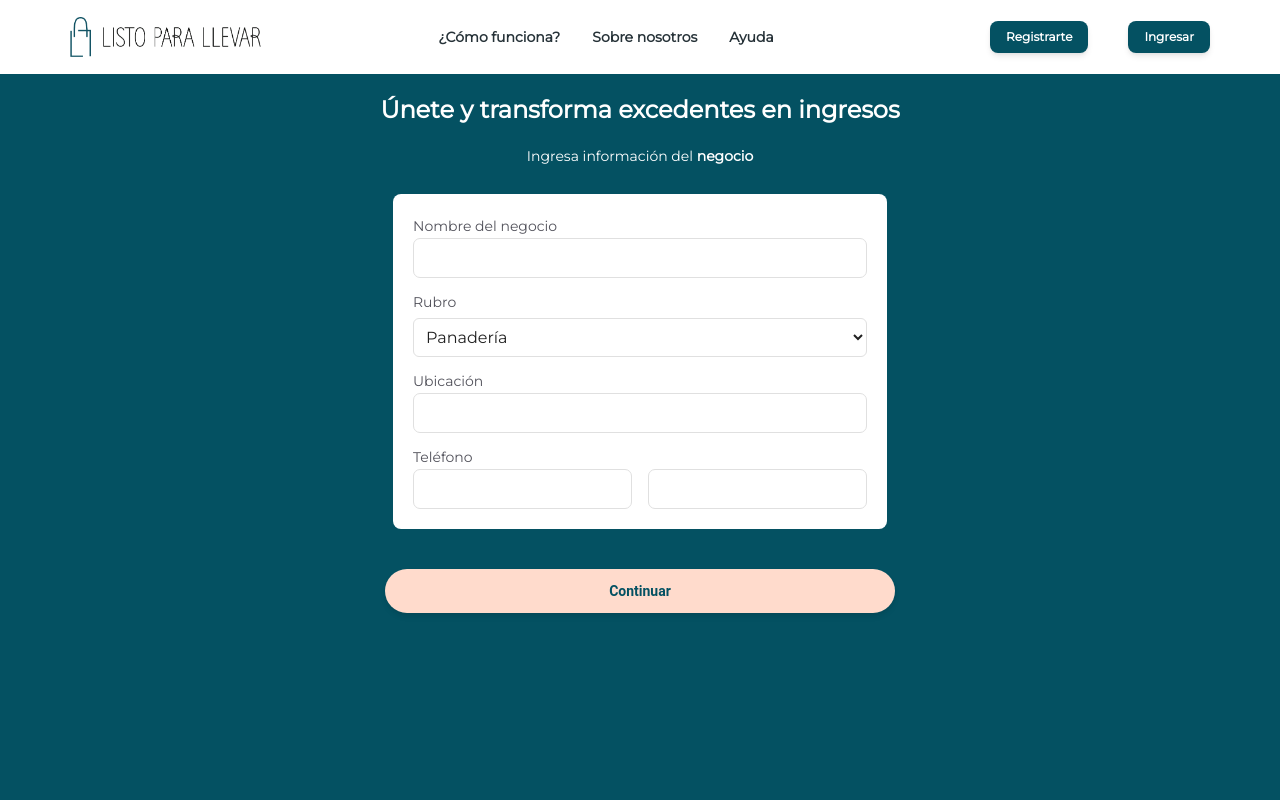
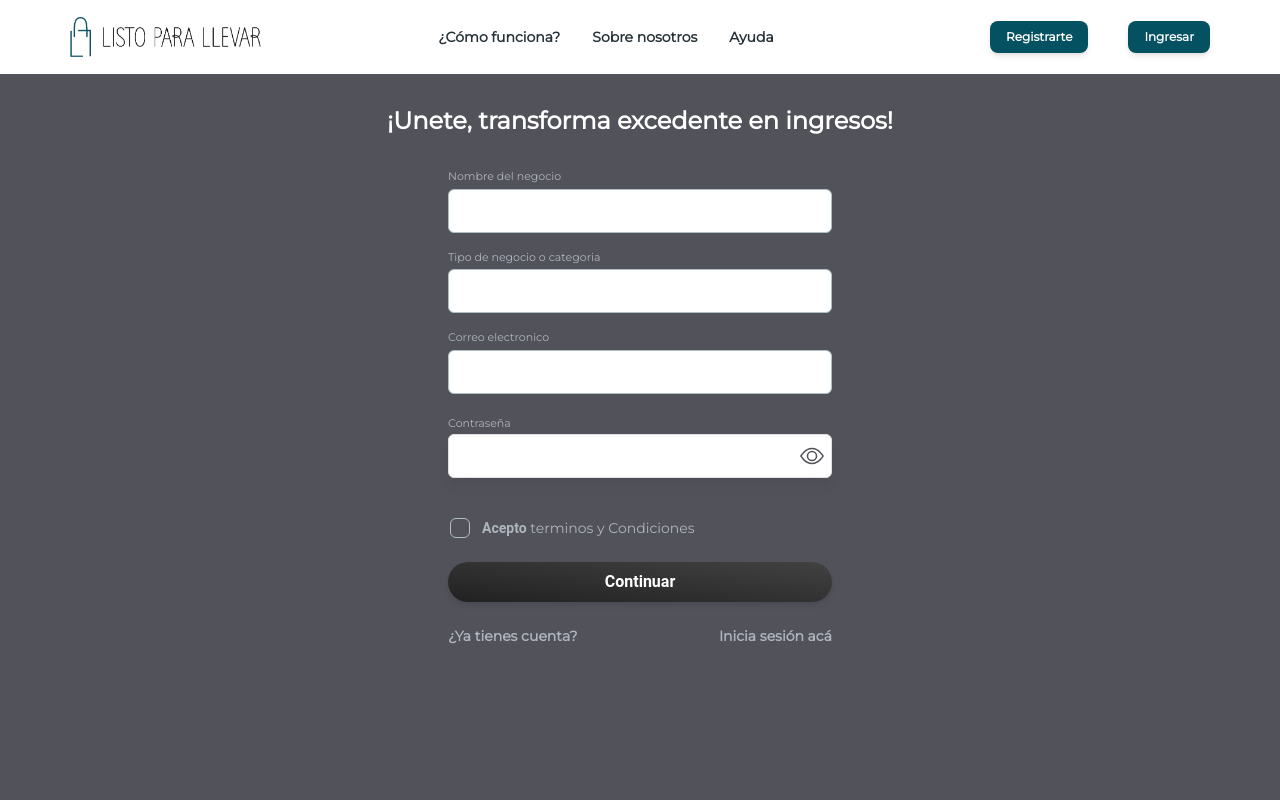
Before and after one commit to No-Country/s10-10-m-php-react-amazon, a React (Vite) app in the folder front/: page /auth/shop/signup in a window 1280 px wide. Shown: the top 800 px of the page. Built offline with nearby package versions, Linux system fonts and the light colour scheme.

Commit message:
Revert "formShop, formUser modified"

```diff
--- a/front/src/views/auth/authShop/signUpShop/formShop/index.jsx
+++ b/front/src/views/auth/authShop/signUpShop/formShop/index.jsx
@@ -1,15 +1,12 @@
-import { useForm } from "react-hook-form";
-import { Input, Button } from "@material-tailwind/react";
-import { useState } from "react";
+import { useForm } from 'react-hook-form'
+import { Input, Button, Typography, Checkbox } from "@material-tailwind/react";
+import React, { useState } from 'react'
 import { Link } from "wouter";
-import { validatePassword } from "../../../../../utils/validatePassword";
+import { BsEye, BsEyeSlash } from "react-icons/bs";
+import { validatePassword } from '../../../../../utils/validatePassword';
 
 const FormShop = ({ setData, data }) => {
-  const {
-    register,
-    handleSubmit,
-    formState: { errors },
-  } = useForm();
+    const { register, handleSubmit, formState: { errors }, } = useForm()
 
     const [error, setError] = useState("");
     const [isVisible, setIsVisible] = useState(true);
@@ -33,136 +30,141 @@ const FormShop = ({ setData, data }) => {
         setIsVisible(!isVisible);
     };
 
+
     return (
-    <div className="flex flex-col items-center bg-colorPrimary min-h-screen">
-      <h1 className="text-2xl font-bold p-3 text-white m-2">
-        Únete y transforma excedentes en ingresos
-      </h1>
-      <p className="text-white text-sm mb-5">
-        Ingresa información del <b>negocio</b>
-      </p>
-      <form onSubmit={handleSubmit(submit)}>
-        <div className="flex flex-col gap-3 bg-white p-5 m-2 rounded-lg">
-          <div className="relative">
+        <div className="flex flex-col items-center bg-mainColor h-screen">
+            <div className="text-sizeTitle text-colorNeutral3 font-weightTitle leading-tight mt-8 text-center">
+                <p> ¡Unete, transforma excedente en ingresos!</p>
+            </div>
+
+            <form
+                onSubmit={handleSubmit(submit)}
+                className="mt-8 mb-2 w-80 max-w-screen-lg sm:w-96"
+            >
+                <div className="mb-4 flex flex-col gap-4">
                     <label
                         htmlFor="shopname"
-              className="text-left text-mainColor text-sm"
+                        className="text-left custom-label -mb-3 "
+                        style={{ fontSize: "11px" }}
                     >
                         Nombre del negocio
                     </label>
                     <Input
+                        size="lg"
                         {...register("shopname", { required: true })}
                         id="shopname"
-              className={`!border !border-gray-300 bg-white text-gray-900  ${
-                errors.shopname ? "border-red-500" : ""
-              }`}
-              labelProps={{
-                className: "hidden",
-              }}
+                        className={`bg-white ${errors.shopname ? "border-red-500" : ""}`}
+                        placeholder="Nombre del negocio"
                     />
                     {errors.shopname && (
                         <p className="text-red-500">Campo obligatorio</p>
                     )}
-          </div>
+                    <label
+                        htmlFor="fullname"
+                        className="text-left custom-label -mb-3 "
+                        style={{ fontSize: "11px" }}
+                    >
+                        Tipo de negocio o categoria
+                    </label>
+                    <Input
+                        size="lg"
+                        {...register("type", { required: true })}
+                        id="type"
+                        className={`bg-white ${errors.type ? "border-red-500" : ""}`}
+                        placeholder="Tipo de negocio o categoria"
+                    />
+                    {errors.type && (
+                        <p className="text-red-500">Campo obligatorio</p>
+                    )}
+
+                    <label
+                        htmlFor="email"
+                        className="text-left custom-label -mb-3 "
+                        style={{ fontSize: "11px" }}
+                    >
+                        Correo electronico
+                    </label>
+                    <Input
+                        size="lg"
+                        {...register("email", { required: true })}
+                        id="email"
+                        className={`bg-white ${errors.email ? "border-red-500" : ""}`}
+                        placeholder="Correo electronico"
+                    />
+                    {errors.email && (
+                        <p className="text-red-500">Campo obligatorio</p>
+                    )}
+
+
 
                     <div className="relative">
                         <label
-              htmlFor="businessLine"
-              className="text-left text-mainColor text-sm"
+                            htmlFor="password"
+                            className="text-left custom-label -mb-3"
+                            style={{ fontSize: "11px" }}
                         >
-              Rubro
+                            Contraseña
                         </label>
-            <select
-              {...register("businessLine", { required: true })}
-              id="businessLine"
-              className={`block w-full mt-1 p-2 border border-gray-300 bg-white text-gray-900 rounded-md ${
-                errors.businessLine ? "border-red-500" : ""
-              }`}
+                        <Input
+                            size="lg"
+                            {...register("password", { required: true })}
+                            type={isVisible ? "password" : "text"}
+                            id="password"
+                            placeholder="Contraseña"
+                            className="!border !border-gray-300 bg-white text-gray-900 shadow-lg shadow-gray-900/5 ring-4 ring-transparent placeholder:custom-placeholder focus:!border-gray-900 focus:!border-t-gray-900 focus:ring-gray-900/10"
+                            labelProps={{
+                                className: "hidden",
+                            }}
+                            containerProps={{ className: "min-w-[100px]" }}
+                        />
+
+                        <button
+                            className="absolute right-2 top-1/2 text-2xl text-mainColor"
+                            type="button"
+                            onClick={handleChangeVisible}
                         >
-              <option value="Elige una opción" disabled>
-                Elige una opción
-              </option>
-              <option value="Panadería">Panadería</option>
-              <option value="Supermercado">Supermercado</option>
-              <option value="Verdulería">Verdulería</option>
-            </select>
-            {errors.businessLine && (
+                            {isVisible ? <BsEye /> : <BsEyeSlash />}{" "}
+                        </button>
+                    </div>
+                    {error && <p className="text-red-500">{error}</p>}
+                    {errors.password && (
                         <p className="text-red-500">Campo obligatorio</p>
                     )}
                 </div>
-
-          <div className="relative">
-            <label
-              htmlFor="address"
-              className="text-left text-mainColor text-sm"
-            >
-              Ubicación
-            </label>
-            <Input
-              {...register("address", { required: true })}
-              id="address"
-              className={`!border !border-gray-300 bg-white text-gray-900  ${
-                errors.address ? "border-red-500" : ""
-              }`}
-              labelProps={{
-                className: "hidden",
-              }}
-              placeholder="Ingresa un domicilio"
+                <Checkbox
+                    label={
+                        <Typography variant="small" color="gray" className="flex items-center custom-textButton">
+                            Acepto
+                            <a href="#" className="font-medium transition-colors text-secondColorTextForms hover:text-gray-900 ">
+                                &nbsp;terminos y Condiciones
+                            </a>
+                        </Typography>
+                    }
+                    containerProps={{ className: "-ml-2.5 my-3" }}
                 />
-            {errors.address && (
-              <p className="text-red-500">Campo obligatorio</p>
-            )}
-          </div>
-
-          <div className="relative">
-            <label
-              htmlFor="areaCode"
-              className="text-left text-mainColor text-sm"
-            >
-              Teléfono
-            </label>
-            <div className="flex">
-              <Input
-                {...register("areaCode", { required: true })}
-                id="areaCode"
-                className={`!border !border-gray-300 bg-white text-gray-900 ${
-                  errors.areaCode ? "border-red-500" : ""
-                }`}
-                labelProps={{
-                  className: "hidden",
-                }}
-                placeholder="Cod. de Área"
-              />
-              <div className="mx-2"></div>
-              <Input
-                {...register("phoneNumber", { required: true })}
-                id="phoneNumber"
-                className={`!border !border-gray-300 bg-white text-gray-900 ${
-                  errors.phoneNumber ? "border-red-500" : ""
-                }`}
-                labelProps={{
-                  className: "hidden",
-                }}
-                placeholder="Número"
-              />
-            </div>
-            {errors.phoneNumber && (
-              <p className="text-red-500">Campo obligatorio</p>
-            )}
-          </div>
-        </div>
-        <div className="mt-10">
+                <div className="pt-0">
                     <Button
+                        variant="gradient"
                         fullWidth
-            className="rounded-full normal-case bg-buttonFilledColor text-colorPrimary text-sm"
+                        className="rounded-full custom-buttonCTAs normal-case"
                         type="submit"
                     >
                         Continuar
                     </Button>
+
+                    <Typography variant="small" className="mt-6 flex justify-between custom-textButton  pb-8">
+                        <Link to='/auth/shop/login'>
+                            <span>¿Ya tienes cuenta?</span>
+                        </Link>
+                        <Link to="/auth/shop/login">Inicia sesión acá</Link>
+                    </Typography>
                 </div>
             </form>
         </div>
-  );
-};
 
-export default FormShop;
+
+
+    )
+}
+
+export default FormShop
--- a/front/src/views/auth/authUser/loginUser/formUser/index.jsx
+++ b/front/src/views/auth/authUser/loginUser/formUser/index.jsx
@@ -65,31 +65,37 @@ const Form = () => {
       </div>
       <div className="text-3xl  custom-title">
         <div className="flex flex-col items-center h-screen">
-          <form onSubmit={handleSubmit(submit)}>
-            <div className=" w-[343px] lg:w-[532px] p-[1rem] flex flex-col  justify-center  rounded-md bg-white">
+          <form
+            onSubmit={handleSubmit(submit)}
+          >
+            <div className=" w-[343px] h-[292px] lg:w-[532px] p-[1rem] flex flex-col  justify-center  rounded-md bg-white">
+              <div className="mt-15 lg:w-[320px] lg:m-auto flex flex-col">
                 <div>
                   <label
                     htmlFor="email"
-                  className="text-left -mb-3 text-sizeLabel text-colorNeutral1"
+                    className="text-left text-colorNeutral1 -mb-3 text-sizeLabel"
                   >
                     Correo electrónico
                   </label>
                   <Input
+                    size="lg"
                     {...register("email", { required: true })}
                     id="email"
-                  className="!border !border-gray-300 bg-white text-gray-900 "
+                    className="!border !border-gray-300 bg-white text-gray-900 shadow-lg shadow-gray-900/5 ring-4 ring-transparent placeholder:text-gray-500 focus:!border-gray-900 focus:!border-t-gray-900 focus:ring-gray-900/10"
                     labelProps={{
                       className: "hidden",
                     }}
+                    containerProps={{ className: "min-w-[100px]" }}
+                    placeholder="Correo electrónico"
                   />
                   {errors.email && (
-                  <p className="text-red-500" style={{ fontSize: "14px" }}>
+                    <p className="text-red-500" style={{ fontSize: "10px" }}>
                       Campo obligatorio
                     </p>
                   )}
                 </div>
 
-              <div className="relative">
+                <div>
                   <label
                     htmlFor="password"
                     className="text-left -mb-3 text-sizeLabel text-colorNeutral1"
@@ -97,34 +103,38 @@ const Form = () => {
                     Contraseña
                   </label>
 
-                <div className="flex w-full relative">
+                  <div className="relative">
                     <Input
+                      size="lg"
                       type={isVisible ? "password" : "text"}
                       {...register("password", { required: true })}
                       id="password"
-                    className="!border !border-gray-300 bg-white text-gray-900 "
+                      className="!border !border-gray-300 bg-white text-gray-900 shadow-lg shadow-gray-900/5 ring-4 ring-transparent placeholder:text-gray-500 focus:!border-gray-900 focus:!border-t-gray-900 focus:ring-gray-900/10"
                       labelProps={{
                         className: "hidden",
                       }}
+                      containerProps={{ className: "min-w-[100px]" }}
+                      placeholder="Contraseña"
                     />
                     <button
                       className="text-2xl text-mainColor absolute right-2 top-1/2 transform -translate-y-1/2"
                       type="button"
-                    onClick={handleChangeVisible}
+                      onClick={handleVisible}
                     >
-                    {isVisible ? <BsEyeSlash /> : <BsEye />}{" "}
+                      {isVisible ? <BsEye /> : <BsEyeSlash />}{" "}
                     </button>
                   </div>
                   {error && (
-                  <p className="text-red-500" style={{ fontSize: "14px" }}>
+                    <p className="text-red-800" style={{ fontSize: "10px" }}>
                       {error}
                     </p>
                   )}
                   {errors.password && (
-                  <p className="text-red-500" style={{ fontSize: "14px" }}>
+                    <p className="text-red-800 leading-none" style={{ fontSize: "10px" }}>
                       Campo obligatorio
                     </p>
                   )}
+
                 </div>
 
                 <div className="mt-3">
@@ -140,28 +150,27 @@ const Form = () => {
                     }
                   />
                 </div>
-
+              </div>
               {invalid && (
-                <p className="text-red-500" style={{ fontSize: "14px" }}>
+                <p className="text-red-500" style={{ fontSize: "10px" }}>
                   Email y/o contraseña incorrectos
                 </p>
               )}
             </div>
-            <div className="text-center m-6">
+            <div className="m-6 custom-textButton">
+              <Link to="/recover-pass">¿Has olvidado la contraseña?</Link>
+            </div>
+            <div className="text-center">
               <Button
-                className="rounded-full normal-case w-full bg-buttonFilledColor text-colorPrimary text-sm"
+                className="rounded-full normal-case w-[340px] text-colorPrimary bg-[#FFDBCC]"
                 type="submit"
               >
-                Iniciar
+                Iniciá sesión
               </Button>
             </div>
           </form>
 
-          <div className="m-2 text-center custom-textButton">
-            <Link to="/page-not-found">¿Olvidaste tu contraseña?</Link>
-          </div>
-
-          <div className="text-sizeNote text-secondColorTextForms w-[330px] my-8 flex justify-between">
+          <div className="text-sizeNote w-[330px] my-16 flex justify-between">
             <span>¿Aún no tienes cuenta?</span>
             <Link to="/auth/user/signup">Regístrate</Link>
           </div>
--- a/front/src/views/auth/authUser/signUpUser/formUser/form/index.jsx
+++ b/front/src/views/auth/authUser/signUpUser/formUser/form/index.jsx
@@ -8,7 +8,8 @@ import { signUpUser } from "../../../../../../api/authApi.js";
 import { useDispatch } from "react-redux";
 import { setUser } from "../../../../../../features/userSlice";
 import { Toaster, toast } from "sonner";
-import { setToken } from "../../../../../../features/userSlice.js";
+import { setToken } from '../../../../../../features/userSlice.js'
+import useToggleVisibility from "../../../../../../utils/hooks/useToggleVisibility";
 
 const FormUser = ({ setNextStep }) => {
   const {
@@ -39,23 +40,23 @@ const FormUser = ({ setNextStep }) => {
     setError(passwordError);
     if (!passwordError) {
       const updatedData = {
-        type: "person",
+        type: 'person',
+
         name: info.name,
         lastname: info.lastname,
         password: info.password,
         email: info.email,
       };
-      signUpUser(updatedData)
-        .then((response) => {
+      console.log(updatedData)
+      signUpUser(updatedData).then((response) => {
         if (response.status == 201) {
           dispatch(setToken(response.data));
-            setNextStep(true);
+          setNextStep(true)
         } else {
-            console.log(response.data);
+          console.log("Algo")
         }
-        })
-        .catch((err) => {
-          console.log(err);
+      }).catch(err => {
+        console.log(err)
         toast("Email existente");
       });
     }
@@ -79,8 +80,7 @@ const FormUser = ({ setNextStep }) => {
             <Input
               {...register("name", { required: true })}
               id="name"
-              className={`!border !border-gray-300 bg-white text-gray-900  ${
-                errors.name ? "border-red-500" : ""
+              className={`!border !border-gray-300 bg-white text-gray-900  ${errors.name ? "border-red-500" : ""
                 }`}
               labelProps={{
                 className: "hidden",
@@ -101,8 +101,7 @@ const FormUser = ({ setNextStep }) => {
             <Input
               {...register("lastname", { required: true })}
               id="lastname"
-              className={`!border !border-gray-300 bg-white text-gray-900  ${
-                errors.lastname ? "border-red-500" : ""
+              className={`!border !border-gray-300 bg-white text-gray-900  ${errors.lastname ? "border-red-500" : ""
                 }`}
               labelProps={{
                 className: "hidden",
@@ -120,8 +119,7 @@ const FormUser = ({ setNextStep }) => {
             <Input
               {...register("email", { required: true })}
               id="email"
-              className={`!border !border-gray-300 bg-white text-gray-900 ${
-                errors.email ? "border-red-500" : ""
+              className={`!border !border-gray-300 bg-white text-gray-900 ${errors.email ? "border-red-500" : ""
                 }`}
               labelProps={{
                 className: "hidden",
@@ -146,7 +144,8 @@ const FormUser = ({ setNextStep }) => {
                 type={isVisible ? "password" : "text"}
                 {...register("password", { required: true })}
                 id="password"
-                className="!border !border-gray-300 bg-white text-gray-900"
+                className={`!border !border-gray-300 bg-white text-gray-900 ${errors.password ? "border-red-500" : ""
+                  } w-full pr-10`}
                 labelProps={{
                   className: "hidden",
                 }}
@@ -159,13 +158,10 @@ const FormUser = ({ setNextStep }) => {
                 {isVisible ? <BsEye /> : <BsEyeSlash />}{" "}
               </button>
             </div>
-            {error && (
-              <p className="text-red-500" style={{ fontSize: "14px" }}>
-                {error}
+            {errors.password && (
+              <p className="text-red-500 mt-2">
+                La contraseña debe contener 6 dígitos.
               </p>
-            )}
-            {errors.password && (
-              <p className="text-red-500 mt-2">Campo obligatorio.</p>
             )}
           </div>
 
@@ -213,7 +209,7 @@ const FormUser = ({ setNextStep }) => {
         <div className="m-5">
           <Button
             fullWidth
-            className="rounded-full normal-case bg-buttonFilledColor text-colorPrimary text-sm"
+            className="rounded-full custom-buttonCTAs normal-case"
             type="submit"
           >
             Continuar
```
Lines whose indentation alone changed are shown as unchanged.
